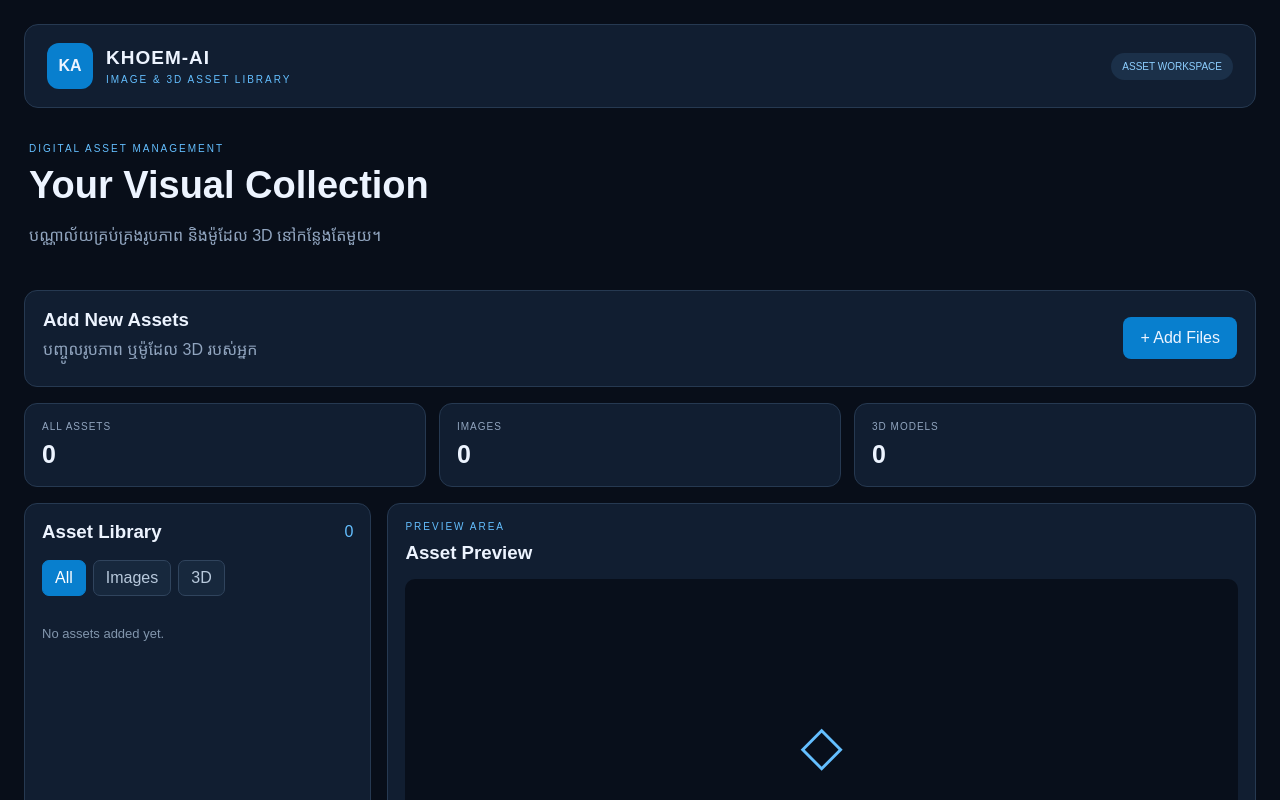
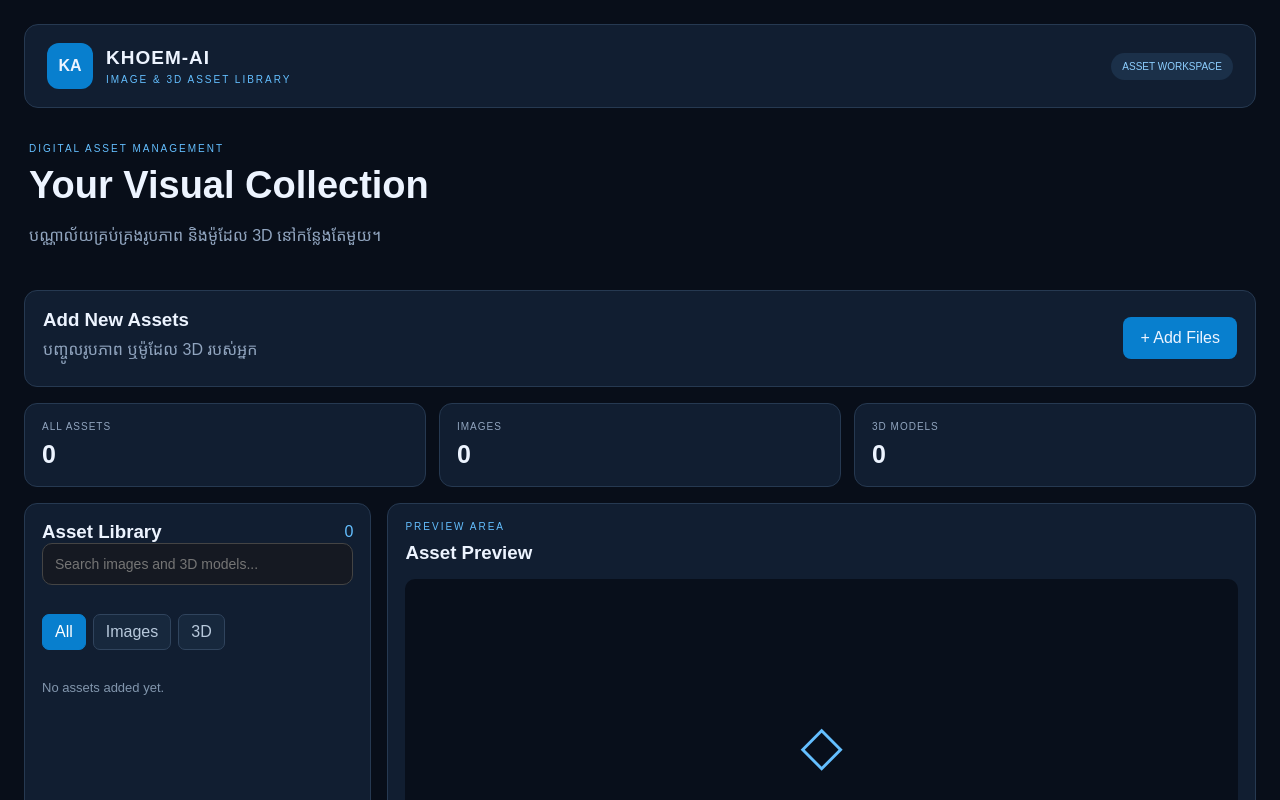
Before and after one commit to KHOEM-AI/MI-K, a React (Vite) app: page / in a window 1280 px wide. Shown: the top 800 px of the page. Built offline with nearby package versions, Linux system fonts and the light colour scheme.

Commit message:
Add asset search to KHOEM-AI

```diff
--- a/src/App.tsx
+++ b/src/App.tsx
@@ -36,6 +36,7 @@ export default function App() {
   }, []);
   const [selected, setSelected] = useState<Asset | null>(null);
   const [filter, setFilter] = useState("all");
+  const [search, setSearch] = useState("");
 
   function upload(event: React.ChangeEvent<HTMLInputElement>) {
     const incoming = Array.from(event.target.files || []);
@@ -67,9 +68,14 @@ export default function App() {
     if (selected?.id === id) setSelected(null);
   }
 
-  const visibleAssets = assets.filter(
-    (asset) => filter === "all" || asset.kind === filter
-  );
+  const visibleAssets = assets.filter((asset) => {
+    const matchesFilter = filter === "all" || asset.kind === filter;
+    const matchesSearch = asset.file.name
+      .toLowerCase()
+      .includes(search.trim().toLowerCase());
+
+    return matchesFilter && matchesSearch;
+  });
 
   return (
     <main className="app">
@@ -130,6 +136,25 @@ export default function App() {
             <span>{visibleAssets.length}</span>
           </div>
 
+          <input
+            type="search"
+            value={search}
+            onChange={(event) => setSearch(event.target.value)}
+            placeholder="Search images and 3D models..."
+            aria-label="Search assets"
+            style={{
+              width: "100%",
+              boxSizing: "border-box",
+              padding: "12px",
+              marginBottom: "12px",
+              borderRadius: "10px",
+              border: "1px solid #444",
+              background: "#151922",
+              color: "#fff",
+              fontSize: "14px"
+            }}
+          />
+
           <div className="filters">
             {["all", "image", "model"].map((value) => (
               <button
@@ -144,7 +169,11 @@ export default function App() {
 
           <div className="asset-list">
             {visibleAssets.length === 0 && (
-              <p className="empty-list">No assets added yet.</p>
+              <p className="empty-list">
+                {search.trim()
+                  ? "No matching assets found."
+                  : "No assets added yet."}
+              </p>
             )}
 
             {visibleAssets.map((asset) => (
@@ -210,7 +239,7 @@ export default function App() {
       </section>
 
       <footer>
-        MI-K VISION 3D <span>•</span> IMAGE & 3D LIBRARY
+        KHOEM-AI <span>•</span> IMAGE & 3D LIBRARY
       </footer>
     </main>
   );
```
